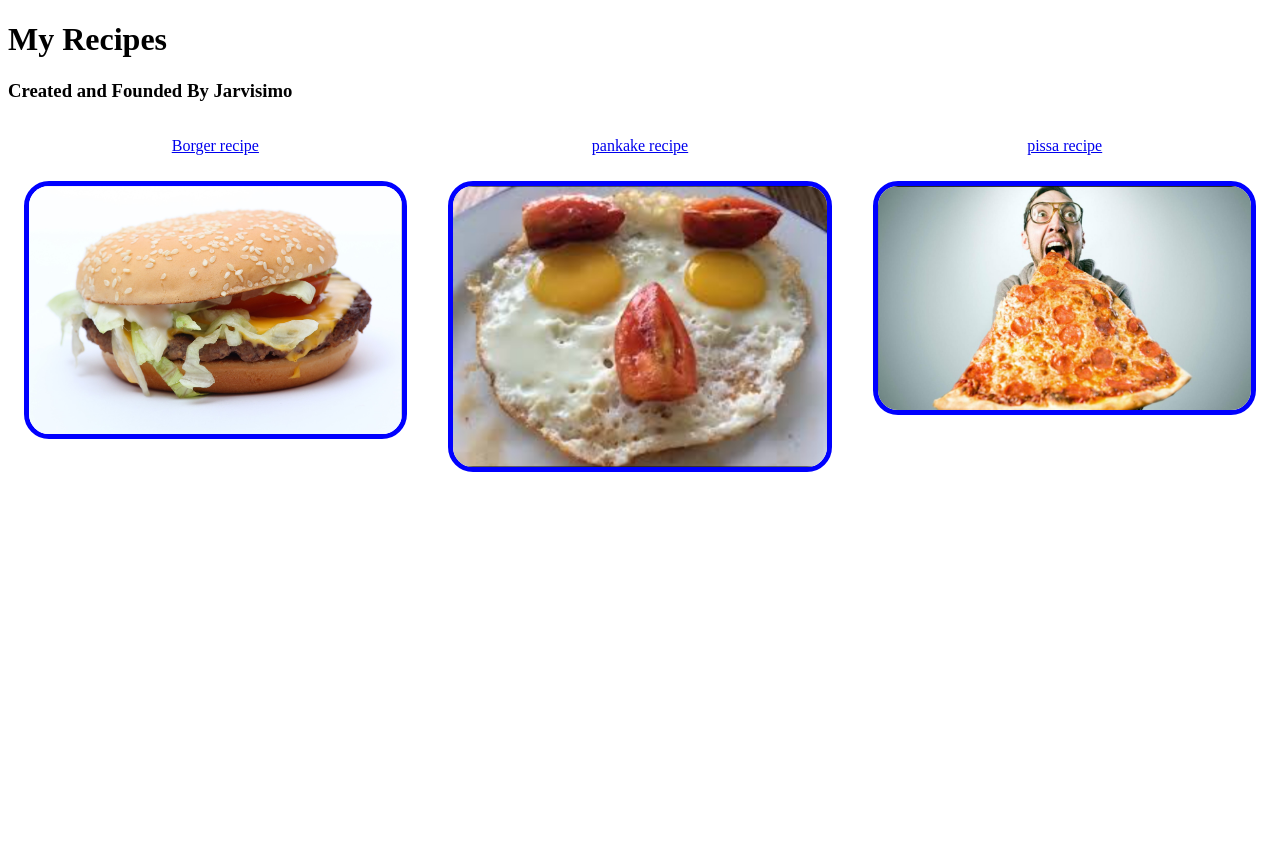
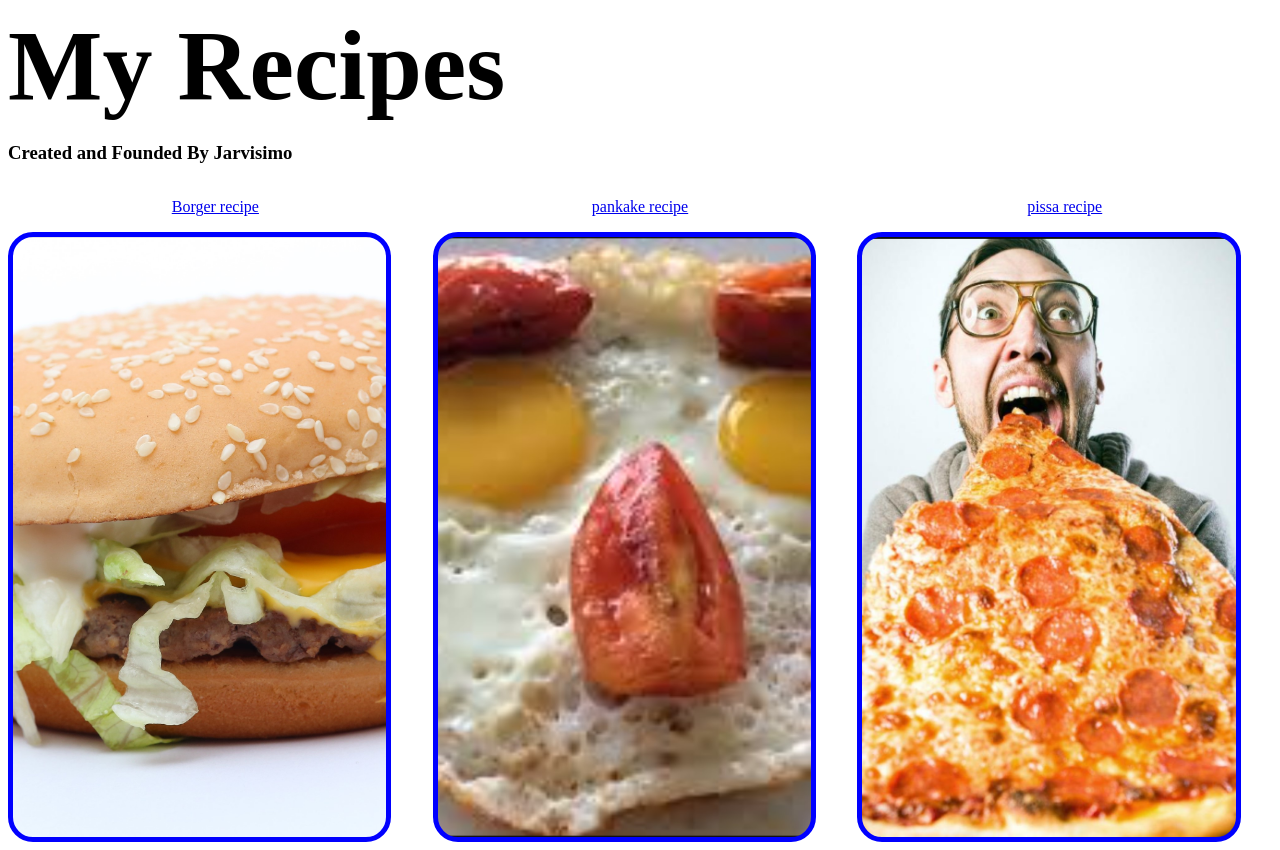
Before and after one commit to Jarvanator07/EPIC-PHUB-RECIPES, a plain HTML site: page index.html in a window 1280 px wide. Before the commit the page ends 800 px from the top, so only its background shows below. Drawn offline with Linux system fonts and the light colour scheme.

Commit message:
sfdtxhxds

```diff
--- a/index.html
+++ b/index.html
@@ -14,17 +14,17 @@
 
        <a class = "columbs" href="borger.html">
         <p>Borger recipe</p>
-        <img src="borger.jpg" alt="borger">
+        <div id="borger"></div>
        </a>
 
        <a class = "columbs" href="pankake.html">
         <p>pankake recipe</p>
-        <img src="pankake.jpg" alt="pankake">
+        <div id="pankake"></div>
        </a>
 
        <a class = "columbs" href="pissa.html">
         <p>pissa recipe</p>
-        <img src="pissa.jpg" alt="pissa">
+        <div id="pissa"></div>
        </a>
 
     </div>
--- a/style.css
+++ b/style.css
@@ -11,10 +11,30 @@ body {
     background-color: aliceblue;
 }
 
-.header h1 {
-    margin-top: 40px;
-    margin-bottom: 0px;
-    font-size: 110px;
+h1 {
+    font-size: 100px;
+    margin: 0px;
+}
+
+#borger {
+    background-image: url("borger.jpg");
+    background-size: cover;
+    height: 600px;
+    background-position: center;
+}
+
+#pankake {
+    background-image: url("pankake.jpg");
+    background-size: cover;
+    height: 600px;
+    background-position: center;
+}
+
+#pissa {
+    background-image: url("pissa.jpg");
+    background-size: cover;
+    height: 600px;
+    background-position: center;
 }
 
 .Recipes {
@@ -29,7 +49,7 @@ body {
     text-align: center;
 }
 
-.columbs img {
+.columbs div {
     margin-top: 10px;
     width: 90%;
     border-radius: 25px;
```
Also changed, not shown: borger.html (+1 -2 lines), pissa.html (+9 -4 lines).
